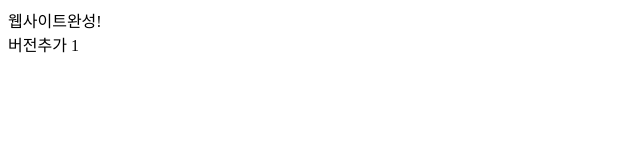
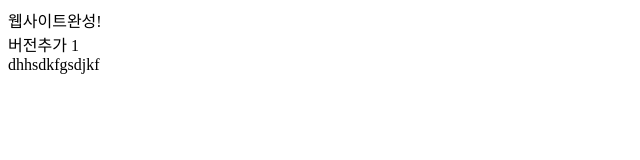
Before and after one commit to sjs1760/project0801, a plain HTML site: page index.html in a window 1280 px wide. Shown: the whole page, without its empty margins (0-640 px from the left). Drawn offline with Linux system fonts and the light colour scheme.

Commit message:
Update index.html

```diff
--- a/index.html
+++ b/index.html
@@ -10,6 +10,7 @@
  </head>
  <body>
   웹사이트완성!<br>
-  버전추가 1
+  버전추가 1<br>
+  dhhsdkfgsdjkf
  </body>
 </html>
```
